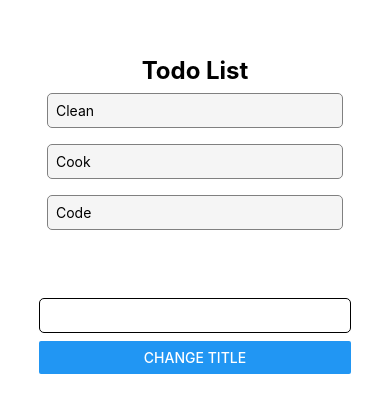
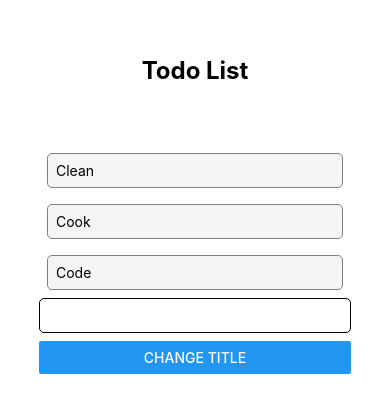
Before and after one commit to cohlerCoded/todo-list, a React Native app: screen / in a window 390 px wide. Shown: the part 177-590 px from the top of the page. Built offline with nearby package versions, Linux system fonts and the light colour scheme.

Commit message:
add task?

```diff
--- a/Components/TodoList.jsx
+++ b/Components/TodoList.jsx
@@ -9,19 +9,30 @@ import {
 } from 'react-native'
 import Task from './Task'
 
+const tasks = [
+  <Task name='Clean' key={0} />,
+  <Task name='Cook' key={1} />,
+  <Task name='Code' key={2} />,
+]
 const TodoList = () => {
   const [title, setTitle] = useState('Todo List')
+  const [text, setText] = useState('')
   return (
     <View style={{ width: '80%', marginBottom: 60 }}>
       <Text style={[styles.textSize, styles.textAlign]}>{title}</Text>
-      <ScrollView style={{ marginBottom: 60 }}>
-        <Task name='Clean' />
-        <Task name='Cook' />
-        <Task name='Code' />
-      </ScrollView>
+      <ScrollView style={{ marginBottom: 60 }}></ScrollView>
       <View>
-        <TextInput style={styles.textInput} />
-        <Button title='Change Title' onPress={() => setTitle('Done')} />
+        {tasks}
+        <TextInput
+          style={styles.textInput}
+          onChangeText={(text) => setText(text)}
+        />
+        <Button
+          title='Change Title'
+          onPress={() =>
+            tasks.push(<Task name='Code' key={tasks.length - 1} />)
+          }
+        />
       </View>
     </View>
   )
```
